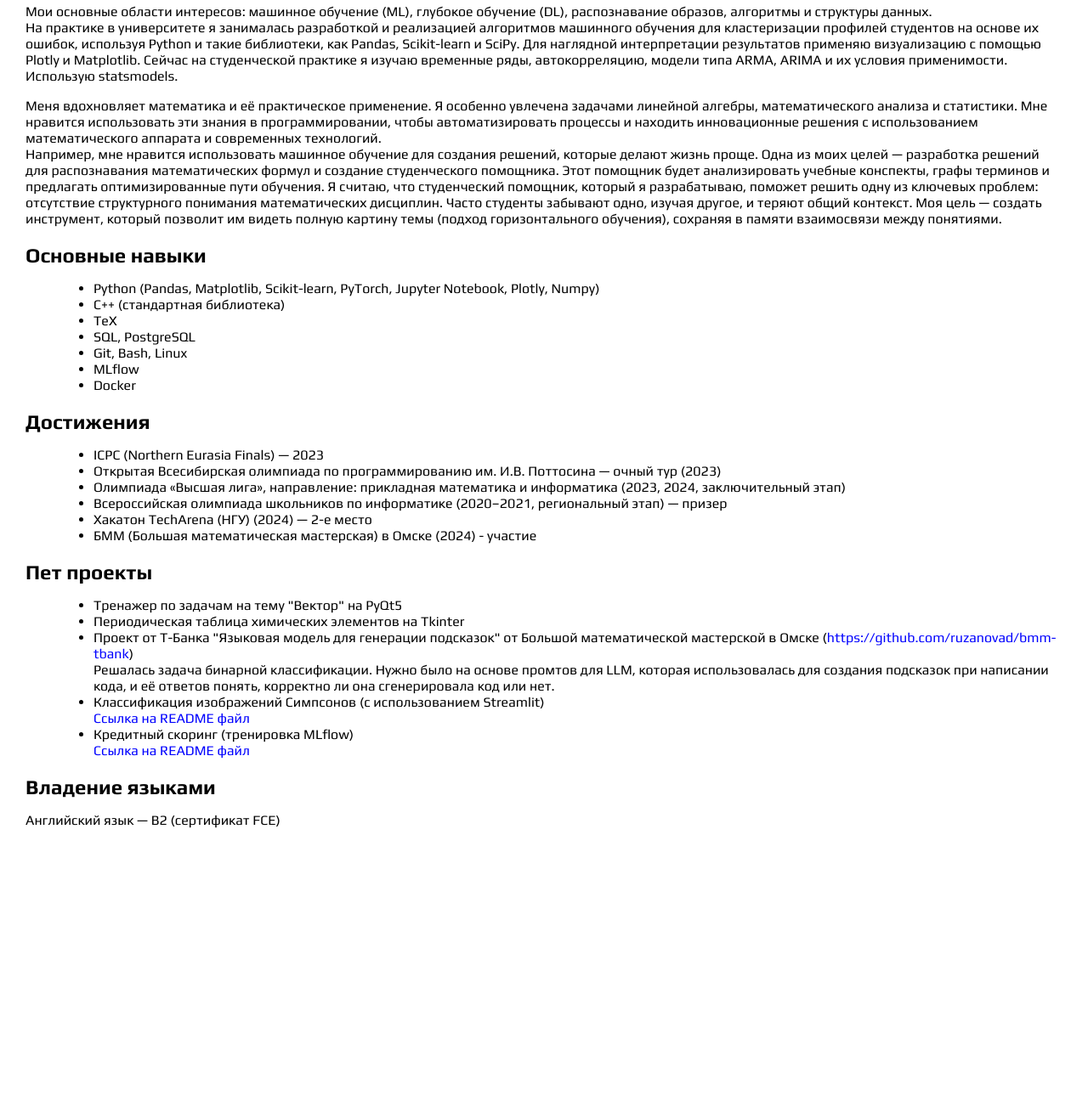
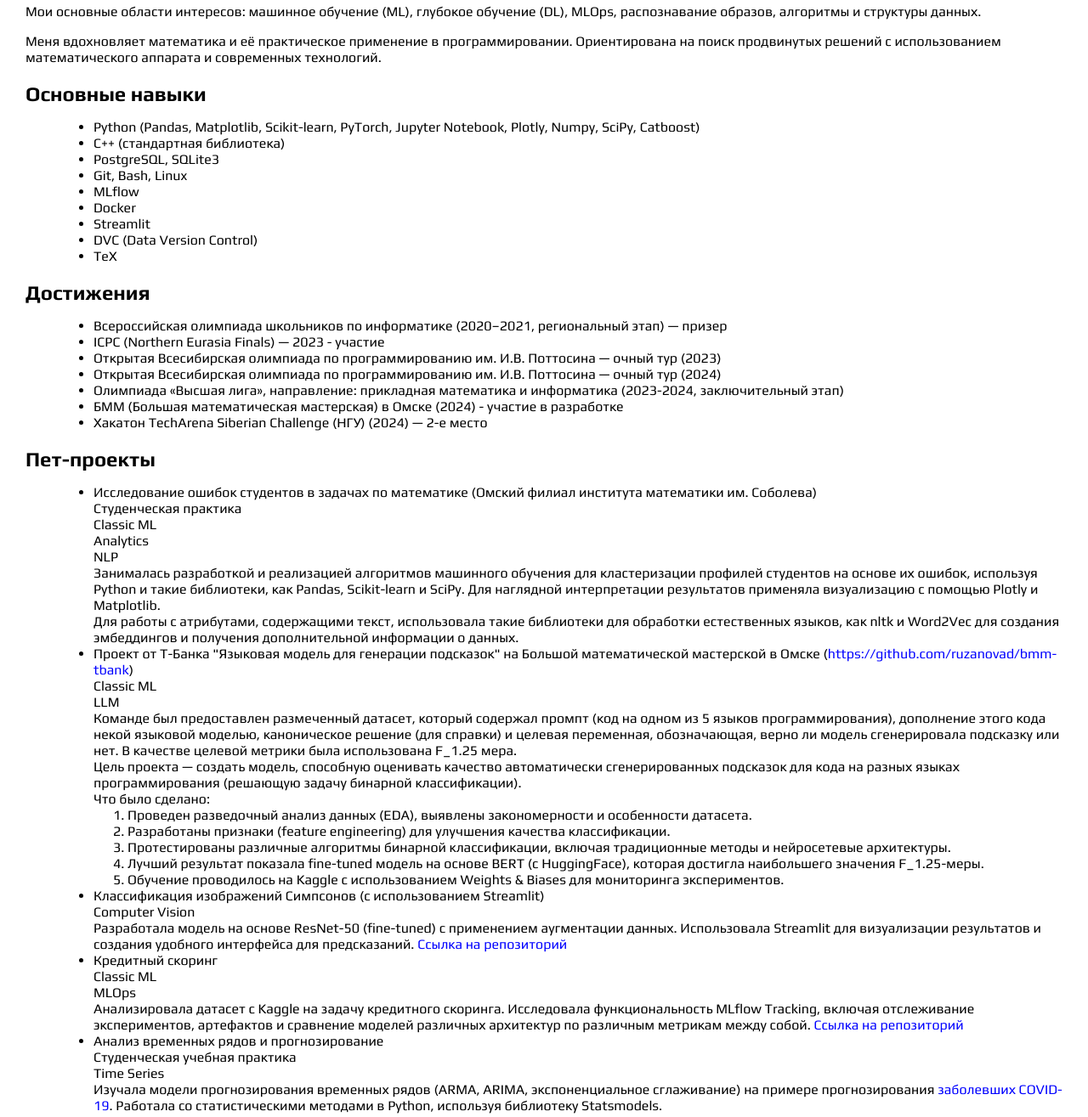
Before and after one commit to ruzanovad/ruzanovad.github.io, a plain HTML site: page index.html in a window 1280 px wide. Shown: the part 479-1794 px from the top of the page at 85% size. Before the commit the page ends 1484 px from the top, so only its background shows below. Drawn offline with Linux system fonts and the light colour scheme.

Commit message:
Added more information about me

```diff
--- a/index.html
+++ b/index.html
@@ -31,8 +31,9 @@
             <p>Факультет цифровых технологий и кибербезопасности, средний балл: ~4.9</p>
             <h2>Дополнительное образование</h2>
             <ol>
-                <li>Deep Learning School (https://dls.samcs.ru/) — весна 2024</li>
-                <li>Введение в машинное обучение | Coursera — 2021</li>
+                <li> <a href="https://dls.samcs.ru/">Deep Learning School</a> (МФТИ)— весна 2024</li>
+                <li> <a href="https://www.coursera.org/learn/vvedenie-mashinnoe-obuchenie"> Введение в машинное
+                        обучение</a> | Coursera (ВШЭ) — 2021</li>
             </ol>
         </div>
     </header>
@@ -40,93 +41,130 @@
     <div class="section">
         <div class="section">
             <h2>О себе</h2>
-            <p>Мои основные области интересов: машинное обучение (ML), глубокое обучение (DL), распознавание образов,
+            <p>Мои основные области интересов: машинное обучение (ML), глубокое обучение (DL), MLOps, распознавание
+                образов,
                 алгоритмы и структуры данных. <br>
-                На практике в университете я занималась разработкой и реализацией алгоритмов машинного обучения для
-                кластеризации профилей студентов на основе их ошибок, используя Python и такие библиотеки, как Pandas,
-                Scikit-learn и SciPy. Для наглядной интерпретации результатов применяю визуализацию с помощью Plotly и
-                Matplotlib.
-                Сейчас на студенческой практике я изучаю временные ряды, автокорреляцию, модели типа ARMA, ARIMA и их
-                условия применимости. Использую statsmodels.</p>
-            <p>Меня вдохновляет математика и её практическое применение. Я особенно увлечена задачами линейной алгебры,
-                математического анализа и статистики. Мне нравится использовать эти знания в программировании, чтобы
-                автоматизировать процессы и находить инновационные решения с использованием математического аппарата и
-                современных технологий. <br>
-                Например, мне нравится использовать машинное обучение для создания решений, которые делают жизнь проще.
-                Одна из
-                моих целей — разработка решений для распознавания математических формул и создание студенческого
-                помощника. Этот помощник будет анализировать учебные конспекты, графы терминов и предлагать
-                оптимизированные пути обучения.
-                Я считаю, что студенческий помощник, который я разрабатываю, поможет решить одну из ключевых проблем:
-                отсутствие структурного понимания математических дисциплин. Часто студенты забывают одно, изучая другое,
-                и теряют общий контекст. Моя цель — создать инструмент, который позволит им видеть полную картину темы
-                (подход горизонтального обучения), сохраняя в памяти взаимосвязи между понятиями.</p>
+            <p>Меня вдохновляет математика и её практическое применение в программировании. Ориентирована на поиск продвинутых
+                решений с использованием математического аппарата и современных технологий.</p>
 
         </div>
 
     </div>
 
-    <!-- <div class="section">
-        <h2>Курсовые работы / Дипломная работа</h2>
-        <p><b>Дипломная работа:</b> «РАСПОЗНАВАНИЕ МАТЕМАТИЧЕСКИХ ФОРМУЛ НА ИЗОБРАЖЕНИЯХ» (2024–2025), Руководитель —
-            к.ф.-м.н. Александр Пролубников</p>
-        <p><b>Курсовая работа:</b> «ИССЛЕДОВАНИЕ ОБЩЕЙ СЛОЖНОСТИ ПРОБЛЕМЫ 3-РАСКРАСКИ ГРАФА» (2024), Руководитель —
-            к.ф.-м.н. Александр Рыбалов</p>
-    </div> -->
-
     <div class="section">
         <h2>Основные навыки</h2>
         <ul>
-            <li>Python (Pandas, Matplotlib, Scikit-learn, PyTorch, Jupyter Notebook, Plotly, Numpy)</li>
+            <li>Python (Pandas, Matplotlib, Scikit-learn, PyTorch, Jupyter Notebook, Plotly, Numpy, SciPy, Catboost)
+            </li>
             <li>C++ (стандартная библиотека)</li>
-            <li>TeX</li>
-            <li>SQL, PostgreSQL</li>
+            <li>PostgreSQL, SQLite3</li>
             <li>Git, Bash, Linux</li>
             <li>MLflow</li>
             <li>Docker</li>
+            <li>Streamlit</li>
+            <li>DVC (Data Version Control)</li>
+            <li>TeX</li>
         </ul>
     </div>
 
     <div class="section">
         <h2>Достижения</h2>
         <ul>
-            <li>ICPC (Northern Eurasia Finals) — 2023</li>
-            <li>Открытая Всесибирская олимпиада по программированию им. И.В. Поттосина — очный тур (2023)</li>
-            <li>Олимпиада «Высшая лига», направление: прикладная математика и информатика (2023, 2024, заключительный
+            <li>Всероссийская олимпиада школьников по информатике (2020–2021, региональный этап) — призер</li>
+            <li>ICPC (Northern Eurasia Finals) — 2023 - участие</li>
+            <li>Открытая Всесибирская олимпиада по программированию им. И.В. Поттосина — очный тур (2023) </li>
+            <li>Открытая Всесибирская олимпиада по программированию им. И.В. Поттосина — очный тур (2024)</li>
+            <li>Олимпиада «Высшая лига», направление: прикладная математика и информатика (2023-2024, заключительный
                 этап)</li>
-            <li>Всероссийская олимпиада школьников по информатике (2020–2021, региональный этап) — призер</li>
-            <li>Хакатон TechArena (НГУ) (2024) — 2-е место</li>
+
             <li>
-                БММ (Большая математическая мастерская) в Омске (2024) - участие
+                БММ (Большая математическая мастерская) в Омске (2024) - участие в разработке
             </li>
+            <li>Хакатон TechArena Siberian Challenge (НГУ) (2024) — 2-е место</li>
         </ul>
     </div>
 
     <div class="section">
-        <h2>Пет проекты</h2>
+        <h2>Пет-проекты</h2>
         <ul>
-            <li>Тренажер по задачам на тему "Вектор" на PyQt5</li>
+            <!-- <li>Тренажер по задачам на тему "Вектор" на PyQt5</li>
             <li>Периодическая таблица химических элементов на Tkinter
-            </li>
+            </li> -->
+            <li>Исследование ошибок студентов в задачах по математике (Омский филиал института математики им. Соболева)
+                <div class="tag">Студенческая практика</div>
+                <div class="tag">Classic ML</div>
+                <div class="tag">Analytics</div>
+                <div class="tag">NLP</div>
+                <summary>
+                    Занималась разработкой и реализацией алгоритмов машинного обучения для
+                    кластеризации профилей студентов на основе их ошибок, используя Python и такие библиотеки, как
+                    Pandas,
+                    Scikit-learn и SciPy. Для наглядной интерпретации результатов применяла визуализацию с помощью
+                    Plotly
+                    и
+                    Matplotlib.
+                    <br>
+                    Для работы с атрибутами, содержащими текст, использовала такие библиотеки для обработки естественных
+                    языков, как nltk и Word2Vec для
+                    создания эмбеддингов и получения дополнительной информации о данных.
+                </summary>
             <li>
-                Проект от Т-Банка "Языковая модель для генерации подсказок" от Большой математической мастерской в Омске
-                (<a href="https://github.com/ruzanovad/bmm-tbank">https://github.com/ruzanovad/bmm-tbank</a>)
+                Проект от Т-Банка "Языковая модель для генерации подсказок" на Большой математической мастерской в Омске
+                (<a href="https://github.com/ruzanovad/bmm-tbank">https://github.com/ruzanovad/bmm-tbank</a>) <div
+                    class="tag">Classic ML</div>
+                <div class="tag">LLM</div>
                 <summary>
-                    Решалась задача бинарной классификации. Нужно было на основе промтов для LLM,
-                    которая использовалась для создания подсказок при написании кода, и её ответов понять, корректно ли
-                    она
-                    сгенерировала код или нет.
+                    Команде был предоставлен размеченный датасет, который содержал промпт (код на одном из 5 языков
+                    программирования), дополнение этого кода некой языковой моделью, каноническое решение (для справки)
+                    и целевая переменная, обозначающая, верно ли модель сгенерировала подсказку или нет.
+                    В качестве целевой метрики была использована F_1.25 мера.
+                    <br>
+                    Цель проекта — создать модель, способную оценивать качество автоматически сгенерированных подсказок
+                    для кода на разных языках программирования (решающую задачу бинарной классификации).
+                    <br>
+                    Что было сделано:
+                    <ol>
+                        <li>Проведен разведочный анализ данных (EDA), выявлены закономерности и особенности датасета.
+                        </li>
+                        <li> Разработаны признаки (feature engineering) для улучшения качества классификации.
+                        </li>
+                        <li> Протестированы различные алгоритмы бинарной классификации, включая традиционные методы и
+                            нейросетевые архитектуры.</li>
+                        <li> Лучший результат показала fine-tuned модель на основе BERT (с HuggingFace), которая
+                            достигла
+                            наибольшего значения F_1.25-меры.</li>
+                        <li> Обучение проводилось на Kaggle с использованием Weights & Biases для мониторинга
+                            экспериментов.</li>
+                    </ol>
+
                 </summary>
             </li>
             <li>Классификация изображений Симпсонов (с использованием Streamlit)
-                <summary><a
-                        href="https://github.com/ruzanovad/dataset-sessions/blob/main/simpsons/README.md">Ссылка на README файл</a>
+                <div class="tag">Computer Vision</div>
+                <summary>
+                    Разработала модель на основе ResNet-50 (fine-tuned) с применением аугментации данных. Использовала
+                    Streamlit для визуализации результатов и создания удобного интерфейса для предсказаний.
+                    <a href="https://github.com/ruzanovad/simpsons">Ссылка на репозиторий</a>
                 </summary>
             </li>
-            <li>Кредитный скоринг (тренировка MLflow)
+            <li>Кредитный скоринг <div class="tag">Classic ML</div>
+                <div class="tag">MLOps</div>
                 <summary>
-                    <a href="https://github.com/ruzanovad/dataset-sessions/blob/main/credit-score/README.md">Ссылка на README файл</a>
+                    Анализировала датасет с Kaggle на задачу кредитного скоринга. Исследовала функциональность
+                    MLflow Tracking, включая отслеживание экспериментов, артефактов и сравнение моделей различных
+                    архитектур по различным метрикам между собой.
+                    <a href="https://github.com/ruzanovad/dataset-sessions">Ссылка на
+                        репозиторий</a>
                 </summary>
+            </li>
+            <li>Анализ временных рядов и прогнозирование <div class="tag">Студенческая учебная практика</div>
+                <div class="tag">Time Series</div>
+                <summary>
+                    Изучала модели прогнозирования временных рядов (ARMA, ARIMA, экспоненциальное сглаживание) на
+                    примере прогнозирования <a
+                        href="https://www.kaggle.com/competitions/covid19-global-forecasting-week-5">заболевших
+                        COVID-19</a>. Работала со
+                    статистическими методами в Python, используя библиотеку Statsmodels.</summary>
             </li>
         </ul>
     </div>
```
